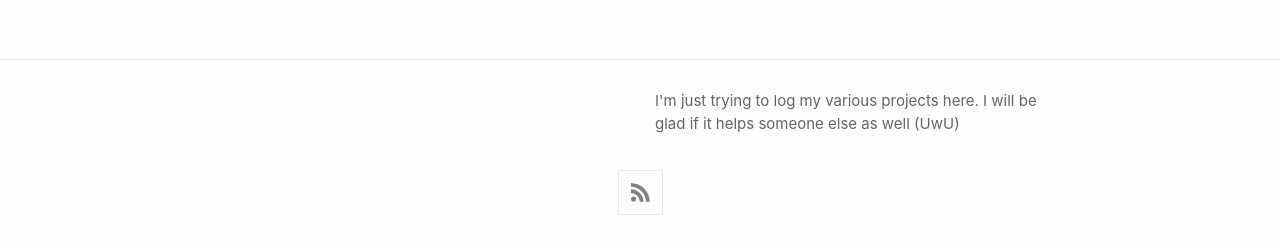
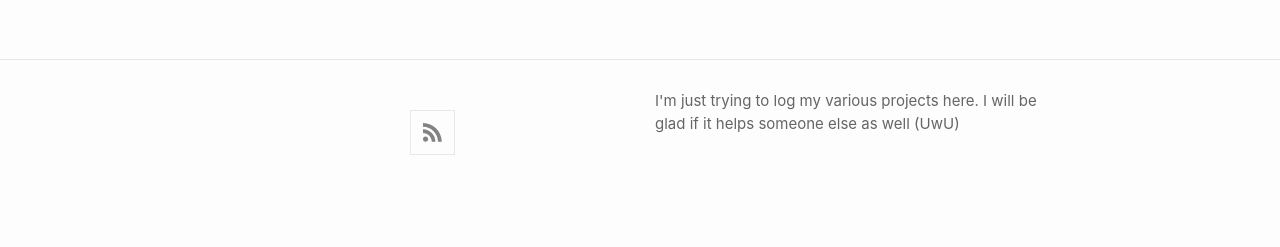
Before and after one commit to ris-iris/my-blog, a Jekyll site: the page built from coding/_posts/2025-10-19-first-post.md, in a window 1280 px wide. Shown: the part 1324-1571 px from the top of the page. Built offline with Jekyll 4.4.1, drawn with Linux system fonts in a browser that asks for light colours; nearby versions of some CDN libraries; our own code applies the rules of GitHub Pages for plain Markdown files; after the commit the page ends 1529 px from its top, so only the background shows below that.

Commit message:
Remove duplicate social links from footer
Removed duplicate social links section from footer.

```diff
--- a/_includes/footer.html
+++ b/_includes/footer.html
@@ -17,16 +17,15 @@
           {%- endif %}
         </ul>
       {%- endif %}
+        <div class="social-links">
+          {%- include social.html -%}
+        </div>
       </div>
       <div class="footer-col">
         <p>{{ site.description | escape }}</p>
       </div>
     </div>
 
-    <div class="social-links">
-      {%- include social.html -%}
-    </div>
-
   </div>
 
 </footer>
```
